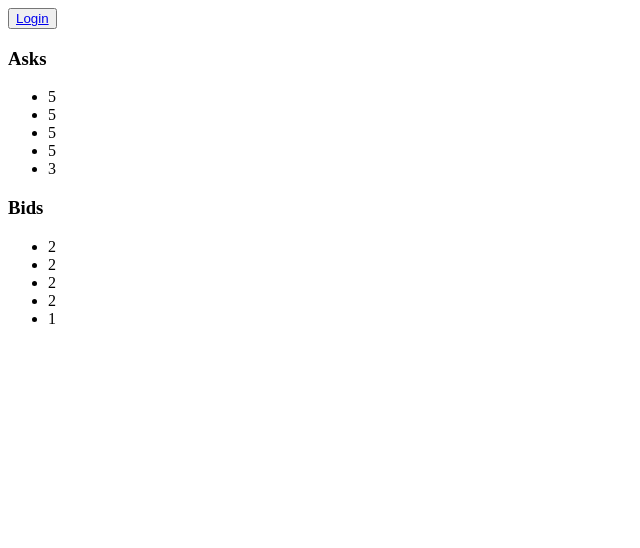
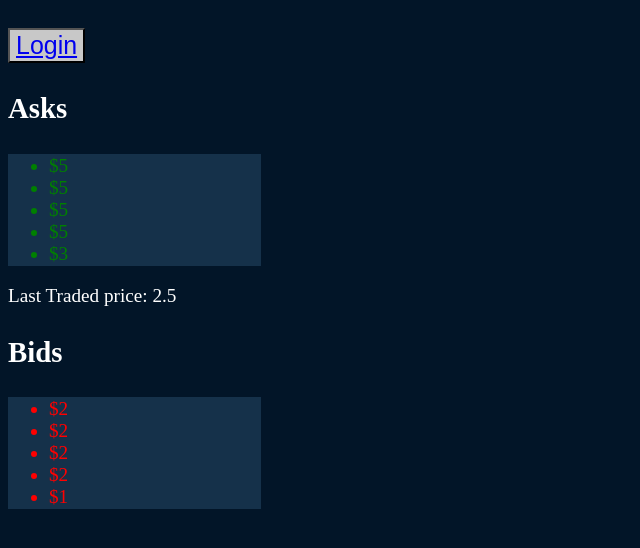
Before and after one commit to Crypto-Keeper/crypto-exchange, a React app: page / in a window 1280 px wide. Shown: the top 548 px of the page, without its empty margins (0-640 px from the left). Built offline with nearby package versions, Linux system fonts and the light colour scheme; the HTML template or start-up script is replaced by a standard one.

Commit message:
Add styling and ticker functionality

```diff
--- a/client/App.jsx
+++ b/client/App.jsx
@@ -1,9 +1,9 @@
-import React, { useState } from 'react';
-import { Route, Link, BrowserRouter as Router } from 'react-router-dom';
-import Portfolio from './portfolio.jsx';
-import Orderbook from './orderbook.jsx';
-import Login from './login.jsx';
-import LoginPage from './loginPage.jsx';
+import React, { useState } from "react";
+import { Route, Link, BrowserRouter as Router } from "react-router-dom";
+import Portfolio from "./portfolio.jsx";
+import Orderbook from "./orderbook.jsx";
+import Login from "./login.jsx";
+import LoginPage from "./loginPage.jsx";
 // Top-level react app component container
 
 // Making use of react-router-dom in order to log the user in and take in their portfolio. Decided to make use of react hooks instead of class components.
@@ -11,17 +11,17 @@ import LoginPage from './loginPage.jsx';
 function App() {
   // This is similar to having state in a React class component.
   // [piece of state, updater function(triggers rerender)]
-
+  const [tickerValues, updateChart] = useState([]);
   const [isLoggedIn, updateLogin] = useState(false);
-  const [portfolio, updatePortfolio] = useState(['user', 10000, 0]);
-  const [asks, updateAsks] = useState([5, 5, 5, 5, 3]);
-  const [bids, updateBids] = useState([2, 2, 2, 2, 1]);
-
+  const [portfolio, updatePortfolio] = useState(["user", 10000, 0]);
+  const [asks, updateAsks] = useState(["$5", "$5", "$5", "$5", "$3"]);
+  const [bids, updateBids] = useState(["$2", "$2", "$2", "$2", "$1"]);
   let renderComponent;
 
   // Router redirects to LoginPage.jsx when button is clicked. Displays orderbook component without portfolio otherwise.
   if (isLoggedIn) {
-    renderComponent = <Portfolio
+    renderComponent = (
+      <Portfolio
         isLoggedIn={isLoggedIn}
         portfolio={portfolio}
         asks={asks}
@@ -30,33 +30,48 @@ function App() {
         updatePortfolio={updatePortfolio}
         updateAsks={updateAsks}
         updateBids={updateBids}
+        updateChart={updateChart}
       />
+    );
   } else {
-    renderComponent = (<Route exact path="/">
+    renderComponent = (
+      <Route exact path="/">
         <button type="submit">
           <Link to="/loginPage">Login</Link>
         </button>
-    </Route>)
+      </Route>
+    );
   }
 
   return (
     <Router>
       {renderComponent}
-      <Route exact path="/" render={() => <Orderbook asks={asks} bids={bids} />} />
-      <Route exact path="/loginPage" render={() => <LoginPage
+      <Route
+        exact
+        path="/"
+        render={() => (
+          <Orderbook asks={asks} bids={bids} tickerValues={tickerValues} />
+        )}
+      />
+      <Route
+        exact
+        path="/loginPage"
+        render={() => (
+          <LoginPage
             updateLogin={updateLogin}
             updatePortfolio={updatePortfolio}
             updateBids={updateBids}
-        updateAsks={updateAsks} />} />
+            updateAsks={updateAsks}
+          />
+        )}
+      />
       {/* <Route path='/' component={OrderBook} /> */}
-
     </Router>
     // <div>
     //   {userBox}
     // <Orderbook asks={asks} bids={bids} />
 
     // </div>
-
   );
 }
 
--- a/client/orderbook.jsx
+++ b/client/orderbook.jsx
@@ -1,27 +1,33 @@
-import React from 'react';
+import React from "react";
 
 function Orderbook(props) {
+  const { tickerValues, bids, asks } = props;
   const askList = [];
-  for (const el of props.asks) {
+  for (const el of asks) {
     askList.push(<li>{el}</li>);
   }
   const bidList = [];
-  for (const el of props.bids) {
+  for (const el of bids) {
     bidList.push(<li>{el}</li>);
+  }
+  function displayTicker() {
+    if (tickerValues.length === 0) {
+      console.log(bids[0]);
+      return (Number(asks[4].slice(1)) + Number(bids[0].slice(1))) / 2;
+    } else {
+      return tickerValues[tickerValues.length - 1];
+    }
   }
   return (
     <div>
       <div>
         <h3>Asks</h3>
-        <ul id="askList">
-          {askList}
-        </ul>
+        <ul id="askList">{askList}</ul>
       </div>
+      <div id="Ticker">Last Traded price: {displayTicker()}</div>
       <div>
         <h3>Bids</h3>
-        <ul id="bidList">
-          {bidList}
-        </ul>
+        <ul id="bidList">{bidList}</ul>
       </div>
     </div>
   );
--- a/client/portfolio.jsx
+++ b/client/portfolio.jsx
@@ -1,9 +1,18 @@
-import React, { useState } from 'react';
+import React, { useState } from "react";
 
 // Portfolio must persist all aspects of state
 function Portfolio(props) {
-
-  const { isLoggedIn, portfolio, asks, bids, updateLogin, updatePortfolio, updateAsks, updateBids } = props;
+  const {
+    isLoggedIn,
+    portfolio,
+    asks,
+    bids,
+    updateLogin,
+    updatePortfolio,
+    updateAsks,
+    updateBids,
+    updateChart
+  } = props;
   const [username, usd, eth] = portfolio;
 
   const [amount, updateAmount] = useState(0);
@@ -11,26 +20,58 @@ function Portfolio(props) {
 
   const handleLogout = () => {
     return updateLogin(false);
-  }
+  };
 
   // To stay DRY when updating state in each market/limit order handler
   const updateState = (newPortfolio, newAsks, newBids) => {
     updatePortfolio(newPortfolio);
     updateAsks(newAsks);
     updateBids(newBids);
-  }
+  };
 
   const handleMarketBuy = () => {
     // Deny order if user does not have funds
 
-    const price = asks[4]; // market buy always made at lowest Ask
-
+    const price = asks[4][0]; // market buy always made at lowest Ask
     if (price > usd) {
-      return alert('You do not have enough USD');
+      return alert("You do not have enough USD");
     }
 
     // Send post request
     const buyObj = {
+      username,
+      amount,
+      price
+    };
+    // fetch(/* route */)
+    //   .then((res) => res.json())
+    //   .then((data) => {
+    //     // updateState(portfolio, asks, bids)
+
+    //   })
+    //   .catch((err) => console.log(err));
+    updateChart(chart => {
+      let newChart = [];
+      for (let el of chart) {
+        newChart.push(el);
+      }
+      newChart.push(Number(price.slice(1)));
+      console.log(newChart);
+      return newChart;
+    });
+  };
+
+  const handleMarketSell = () => {
+    // Deny order if user does not have funds
+
+    const price = bids[0][0]; // market sell always made at highest Bid
+    // Assume market sells are only made with 1 ETH at a time
+    if (eth < 1) {
+      return alert("You do not have enough USD");
+    }
+
+    // Send post request
+    const sellObj = {
       username,
       amount,
       price
@@ -43,45 +84,28 @@ function Portfolio(props) {
 
     //   })
     //   .catch((err) => console.log(err));
-  };
-
-  const handleMarketSell = () => {
-    // Deny order if user does not have funds
-
-    const price = bids[0]; // market sell always made at highest Bid
-    // Assume market sells are only made with 1 ETH at a time
-    if (eth < 1) {
-      return alert('You do not have enough USD');
-    }
-
-    // Send post request
-    const sellObj = {
-      username,
-      amount,
-      price
-    }
-
-    // fetch(/* route */)
-    //   .then((res) => res.json())
-    //   .then((data) => {
-    //     // updateState(portfolio, asks, bids)
-
-    //   })
-    //   .catch((err) => console.log(err));
-
+    updateChart(chart => {
+      let newChart = [];
+      for (let el of chart) {
+        newChart.push(el);
+      }
+      newChart.push(Number(price.slice(1)));
+      console.log(newChart);
+      return newChart;
+    });
   };
 
   const handleLimitAsk = () => {
     // confirm user has enough funds
     if (amount > eth) {
-      return alert('You do not have enough ETH');
+      return alert("You do not have enough ETH");
     }
 
     const askObj = {
       username,
       amount,
       rate
-    }
+    };
     // send post request
     // fetch(/* route */)
     //   .then((res) => res.json())
@@ -90,35 +114,48 @@ function Portfolio(props) {
 
     //   })
     //   .catch((err) => console.log(err));
-
   };
 
-  const handleLimitBid = () => {
+  const handleLimitBid = () => {};
 
+  // Store user-input amount, assumed to be 1 in above functionality
+  const storeAmt = e => {
+    updateAmount(e.target.value);
   };
 
-  // Store user-input amount, assumed to be 1 in above functionality
-  const storeAmt = (e) => {
-    updateAmount(e.target.value);
-  }
-
   // Store user-input rate for limit orders
-  const storeRate = (e) => {
+  const storeRate = e => {
     updateRate(e.target.value);
-  }
+  };
 
   return (
     <div>
       <p>Welcome to your portfolio, {username}.</p>
-      <button type="submit" onClick={handleLogout}>Logout</button>
+      <button type="submit" onClick={handleLogout}>
+        Logout
+      </button>
       <p>USD Balance: {usd}</p>
       <p>ETH Balance: {eth}</p>
       <input type="text" onChange={storeAmt} placeholder="Amount" />
-      <input type="text" onChange={storeRate} placeholder="Rate (if Limit Order)" />
-      <button type="submit" onClick={handleMarketBuy}>Market Buy</button>
-      <button type="submit" onClick={handleMarketSell}>Market Sell</button>
-      <button type="submit" onClick={handleLimitAsk}>Limit Ask</button>
-      <button type="submit" onClick={handleLimitBid}>Limit Bid</button>
+      <input
+        type="text"
+        onChange={storeRate}
+        placeholder="Rate (if Limit Order)"
+      />
+      <div>
+        <button type="submit" onClick={handleMarketBuy}>
+          Market Buy
+        </button>
+        <button type="submit" onClick={handleMarketSell}>
+          Market Sell
+        </button>
+        <button type="submit" onClick={handleLimitAsk}>
+          Limit Ask
+        </button>
+        <button type="submit" onClick={handleLimitBid}>
+          Limit Bid
+        </button>
+      </div>
     </div>
   );
 }
--- /dev/null
+++ b/client/styles/style.css
@@ -0,0 +1,39 @@
+body {
+  display: grid;
+  grid-template-columns: 1fr 3fr 1fr;
+  background-color: rgb(2, 21, 40);
+  color: white;
+  font-size: 120%;
+}
+header {
+  grid-column: 1 / span 3;
+  background-color: rgb(21, 49, 74);
+  margin-bottom: 20px;
+  font-size: 150%;
+}
+button {
+  background-color: rgb(200, 200, 200);
+  color: black;
+  margin-top: 20px;
+  font-size: 130%;
+}
+#askList {
+  color: green;
+  border: 1px solid rgb(21, 49, 74);
+}
+#bidList {
+  color: red;
+  border: 1px solid rgb(21, 49, 74);
+}
+ul {
+  background-color: rgb(21, 49, 74);
+}
+h3 {
+  font-size: 150%;
+}
+input {
+  font-size: 130%;
+}
+#root > div > div {
+  margin-bottom: 0;
+}
```
Also changed, not shown: client/index.js (+5 -4 lines), 1 other file (tests, documents, lock files or other folders). Lines whose indentation alone changed are shown as unchanged.
